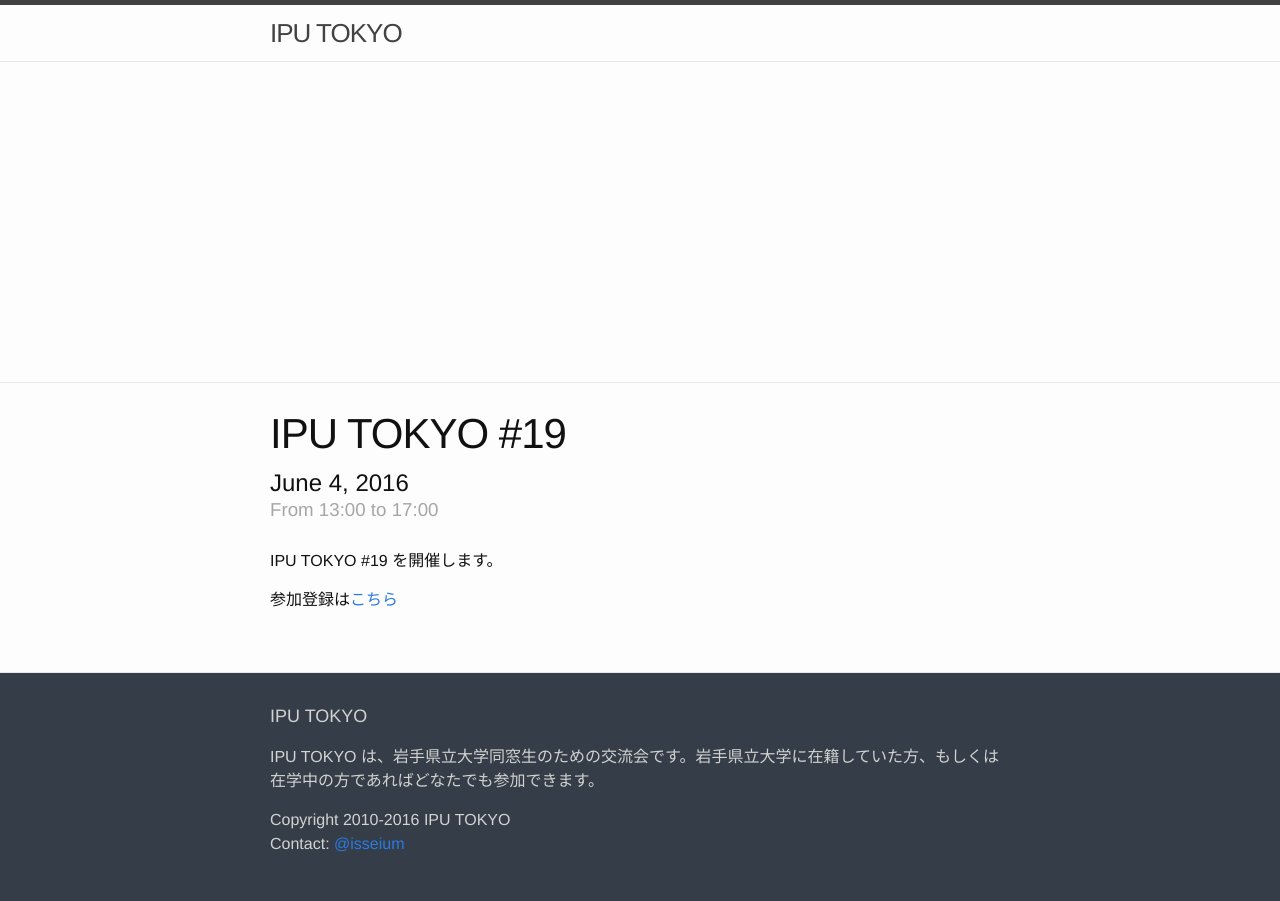
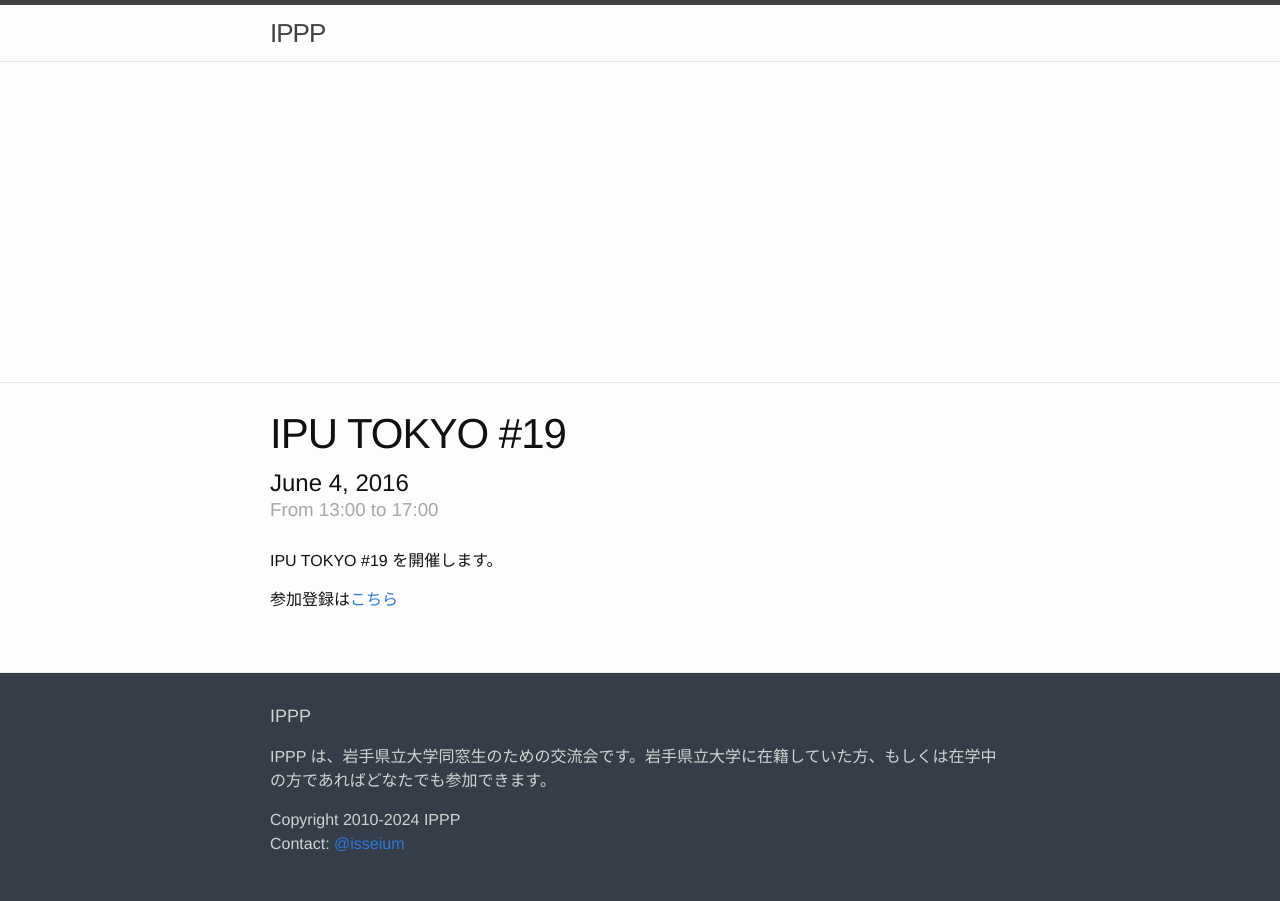
Before and after one commit to isseium/ipu.tokyo, a Jekyll site: the page built from _posts/2016-06-04-IPU-TOKYO-19th.md, in a window 1280 px wide. Built offline with Jekyll 4.4.1, drawn with Linux system fonts in a browser that asks for light colours.

Commit message:
IPPP に変更

```diff
--- a/_config.yml
+++ b/_config.yml
@@ -6,13 +6,13 @@
 # 'jekyll serve'. If you change this file, please restart the server process.
 
 # Site settings
-title: IPU TOKYO
+title: IPPP
 
 #What is the name of the events or talks you would like to host? (Example Brownbags, Talks, Lighting Talks)
 event_label: Events
 
 description: > # this means to ignore newlines until "baseurl:"
-  IPU TOKYO は、岩手県立大学同窓生のための交流会です。岩手県立大学に在籍していた方、もしくは在学中の方であればどなたでも参加できます。
+  IPPP は、岩手県立大学同窓生のための交流会です。岩手県立大学に在籍していた方、もしくは在学中の方であればどなたでも参加できます。
 
 baseurl: "" # the subpath of your site, e.g. /blog
 url: "http://ipu.tokyo" # the base hostname & protocol for your site
@@ -20,7 +20,7 @@ url: "http://ipu.tokyo" # the base hostname & protocol for your site
 #These settings might be able to go?
 author: Issei Komatsu (Orgnizer)
 twitter_username: isseium
-company_name: IPU TOKYO
+company_name: IPPP
 
 # Build settings
 markdown: kramdown
--- a/_includes/footer.html
+++ b/_includes/footer.html
@@ -7,7 +7,7 @@
       {{ site.description }}
     </p>
     <p>
-    Copyright 2010-2016 IPU TOKYO<br>
+    Copyright 2010-2024 IPPP<br>
     Contact: <a href="http://www.facebook.com/isseium"><span class="username">@isseium</span></a>
     </p>
   </div>
```
Also changed, not shown: 2 other files.
